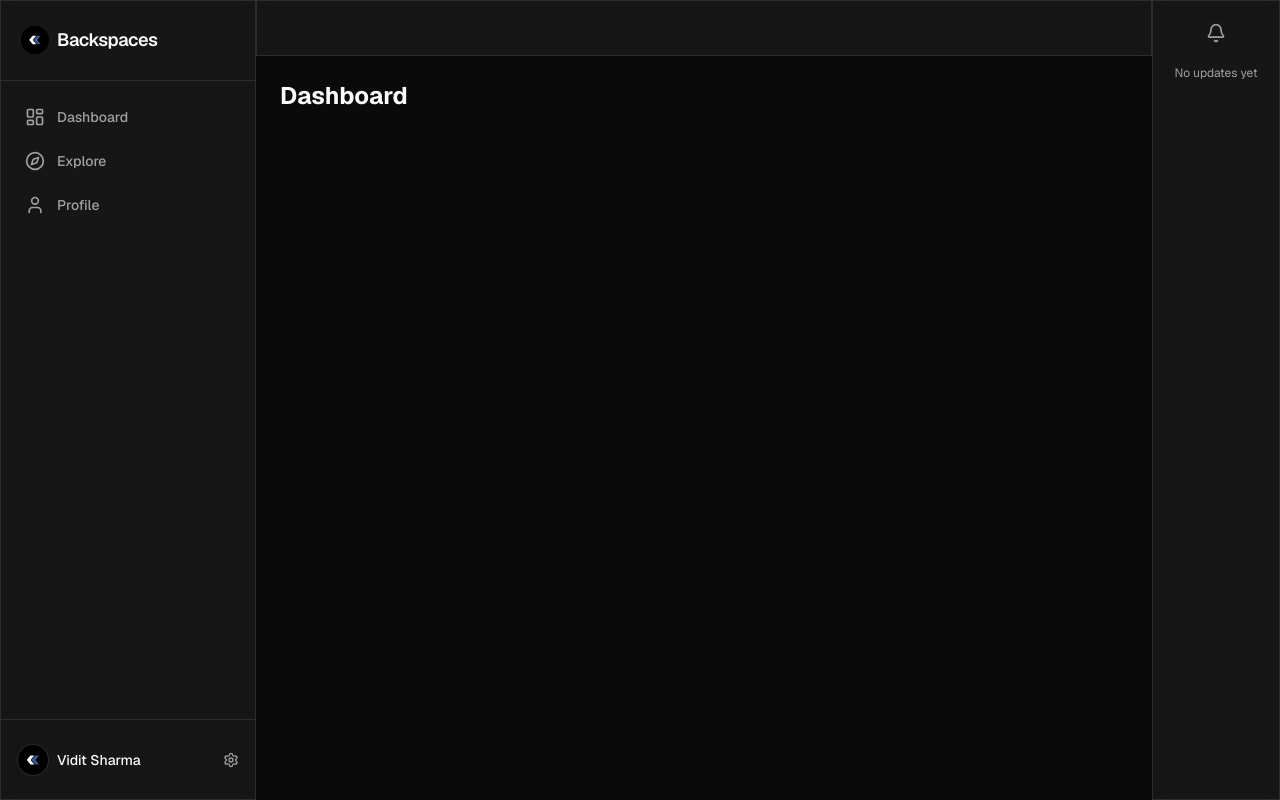
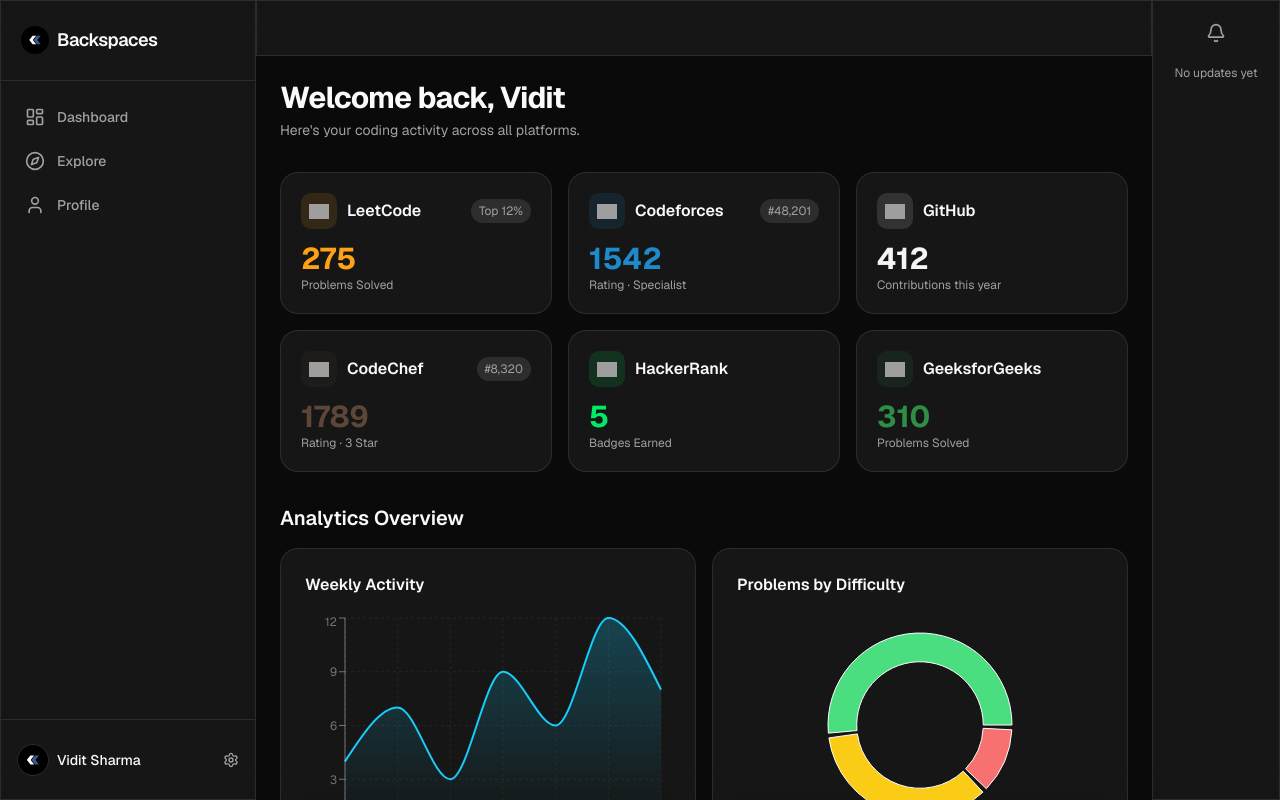
Before and after one commit to Backspaces-devs/backspaces, a Next.js app in the folder frontend/: page /dashboard in a window 1280 px wide. Built offline with nearby package versions, Linux system fonts and the light colour scheme; grey boxes are pictures that could not be loaded.

Commit message:
add dashboard

```diff
--- a/frontend/package.json
+++ b/frontend/package.json
@@ -19,6 +19,7 @@
     "react": "19.2.8",
     "react-dom": "19.2.8",
     "react-icons": "^5.7.0",
+    "recharts": "^3.10.1",
     "shadcn": "^4.21.0",
     "three": "^0.186.0",
     "tw-animate-css": "^1.4.0"
--- a/frontend/src/app/(shell)/dashboard/page.tsx
+++ b/frontend/src/app/(shell)/dashboard/page.tsx
@@ -1,8 +1,43 @@
+// src/app/(shell)/dashboard/page.tsx
+import { PlatformCard } from "@/components/shell/dashboard/PlatformCard";
+import { ActivityChart } from "@/components/shell/dashboard/ActivityChart";
+import { DifficultyChart } from "@/components/shell/dashboard/DifficultyChart";
+
+const platforms = [
+  { name: "LeetCode", logo: "/icons/leetcode.svg", stat: "275", statLabel: "Problems Solved", rank: "Top 12%", color: "#FFA116" },
+  { name: "Codeforces", logo: "/icons/codeforces.svg", stat: "1542", statLabel: "Rating · Specialist", rank: "#48,201", color: "#1F8ACB" },
+  { name: "GitHub", logo: "/icons/github.svg", stat: "412", statLabel: "Contributions this year", color: "#F5F5F5" },
+  { name: "CodeChef", logo: "/icons/codechef.svg", stat: "1789", statLabel: "Rating · 3 Star", rank: "#8,320", color: "#5B4638" },
+  { name: "HackerRank", logo: "/icons/hackerrank.svg", stat: "5", statLabel: "Badges Earned", color: "#00EA64" },
+  { name: "GeeksforGeeks", logo: "/icons/gfg.svg", stat: "310", statLabel: "Problems Solved", color: "#2F8D46" },
+];
+
 export default function DashboardPage() {
   return (
-    <div>
-      <h1 className="text-2xl font-bold">Dashboard</h1>
-      {/* your dashboard content here */}
+    <div className="flex flex-col gap-6 sm:gap-8 max-w-7xl mx-auto">
+      {/* Header */}
+      <div>
+        <h1 className="text-2xl sm:text-3xl font-bold tracking-tight">Welcome back, Vidit</h1>
+        <p className="text-sm text-muted-foreground mt-1">
+          Here&apos;s your coding activity across all platforms.
+        </p>
+      </div>
+
+      {/* Platform Cards Grid */}
+      <div className="grid grid-cols-1 sm:grid-cols-2 lg:grid-cols-3 gap-4">
+        {platforms.map((p) => (
+          <PlatformCard key={p.name} {...p} />
+        ))}
+      </div>
+
+      {/* Analytics Section */}
+      <div>
+        <h2 className="text-lg sm:text-xl font-semibold mb-4">Analytics Overview</h2>
+        <div className="grid grid-cols-1 lg:grid-cols-2 gap-4">
+          <ActivityChart />
+          <DifficultyChart />
+        </div>
+      </div>
     </div>
   );
 }
--- /dev/null
+++ b/frontend/src/components/shell/dashboard/ActivityChart.tsx
@@ -0,0 +1,46 @@
+// src/components/sections/dashboard/ActivityChart.tsx
+"use client";
+
+import { AreaChart, Area, XAxis, YAxis, Tooltip, ResponsiveContainer, CartesianGrid } from "recharts";
+
+const data = [
+  { day: "Mon", problems: 4 },
+  { day: "Tue", problems: 7 },
+  { day: "Wed", problems: 3 },
+  { day: "Thu", problems: 9 },
+  { day: "Fri", problems: 6 },
+  { day: "Sat", problems: 12 },
+  { day: "Sun", problems: 8 },
+];
+
+export function ActivityChart() {
+  return (
+    <div className="rounded-2xl border border-white/10 bg-white/5 backdrop-blur-md p-4 sm:p-6 h-[300px] sm:h-[340px] flex flex-col">
+      <h3 className="text-sm sm:text-base font-semibold mb-4">Weekly Activity</h3>
+      <div className="flex-1 min-h-0">
+        <ResponsiveContainer width="100%" height="100%">
+          <AreaChart data={data} margin={{ top: 5, right: 10, left: -20, bottom: 0 }}>
+            <defs>
+              <linearGradient id="colorProblems" x1="0" y1="0" x2="0" y2="1">
+                <stop offset="5%" stopColor="#18CCFC" stopOpacity={0.4} />
+                <stop offset="95%" stopColor="#18CCFC" stopOpacity={0} />
+              </linearGradient>
+            </defs>
+            <CartesianGrid strokeDasharray="3 3" stroke="rgba(255,255,255,0.06)" />
+            <XAxis dataKey="day" stroke="rgba(255,255,255,0.4)" fontSize={12} />
+            <YAxis stroke="rgba(255,255,255,0.4)" fontSize={12} />
+            <Tooltip
+              contentStyle={{
+                backgroundColor: "#111",
+                border: "1px solid rgba(255,255,255,0.1)",
+                borderRadius: "8px",
+                fontSize: "12px",
+              }}
+            />
+            <Area type="monotone" dataKey="problems" stroke="#18CCFC" fill="url(#colorProblems)" strokeWidth={2} />
+          </AreaChart>
+        </ResponsiveContainer>
+      </div>
+    </div>
+  );
+}
--- /dev/null
+++ b/frontend/src/components/shell/dashboard/DifficultyChart.tsx
@@ -0,0 +1,48 @@
+// src/components/sections/dashboard/DifficultyChart.tsx
+"use client";
+
+import { PieChart, Pie, Cell, Tooltip, ResponsiveContainer, Legend } from "recharts";
+
+const data = [
+  { name: "Easy", value: 145, color: "#4ade80" },
+  { name: "Medium", value: 98, color: "#facc15" },
+  { name: "Hard", value: 32, color: "#f87171" },
+];
+
+export function DifficultyChart() {
+  return (
+    <div className="rounded-2xl border border-white/10 bg-white/5 backdrop-blur-md p-4 sm:p-6 h-[300px] sm:h-[340px] flex flex-col">
+      <h3 className="text-sm sm:text-base font-semibold mb-2">Problems by Difficulty</h3>
+      <div className="flex-1 min-h-0">
+        <ResponsiveContainer width="100%" height="100%">
+          <PieChart>
+            <Pie
+              data={data}
+              dataKey="value"
+              nameKey="name"
+              innerRadius="55%"
+              outerRadius="80%"
+              paddingAngle={3}
+            >
+              {data.map((entry, index) => (
+                <Cell key={index} fill={entry.color} />
+              ))}
+            </Pie>
+            <Tooltip
+              contentStyle={{
+                backgroundColor: "#111",
+                border: "1px solid rgba(255,255,255,0.1)",
+                borderRadius: "8px",
+                fontSize: "12px",
+              }}
+            />
+            <Legend
+              wrapperStyle={{ fontSize: "12px" }}
+              formatter={(value) => <span className="text-muted-foreground">{value}</span>}
+            />
+          </PieChart>
+        </ResponsiveContainer>
+      </div>
+    </div>
+  );
+}
--- /dev/null
+++ b/frontend/src/components/shell/dashboard/PlatformCard.tsx
@@ -0,0 +1,40 @@
+import Image from "next/image";
+import { cn } from "@/lib/utils";
+
+interface PlatformCardProps {
+  name: string;
+  logo: string;
+  stat: string;
+  statLabel: string;
+  rank?: string;
+  color: string;
+}
+
+export function PlatformCard({ name, logo, stat, statLabel, rank, color }: PlatformCardProps) {
+  return (
+    <div className="rounded-2xl border border-white/10 bg-white/5 backdrop-blur-md p-4 sm:p-5 flex flex-col gap-3 hover:bg-white/[0.07] transition-colors">
+      <div className="flex items-center justify-between">
+        <div className="flex items-center gap-2.5">
+          <div
+            className="size-9 rounded-lg flex items-center justify-center shrink-0"
+            style={{ backgroundColor: `${color}20` }}
+          >
+            <Image src={logo} alt={name} width={20} height={20} />
+          </div>
+          <span className="font-semibold text-sm sm:text-base">{name}</span>
+        </div>
+        {rank && (
+          <span className="text-[10px] sm:text-xs px-2 py-1 rounded-full bg-white/10 text-muted-foreground shrink-0">
+            {rank}
+          </span>
+        )}
+      </div>
+      <div>
+        <p className="text-2xl sm:text-3xl font-bold" style={{ color }}>
+          {stat}
+        </p>
+        <p className="text-xs text-muted-foreground">{statLabel}</p>
+      </div>
+    </div>
+  );
+}
```
Also changed, not shown: 1 other file (tests, documents, lock files or other folders).
